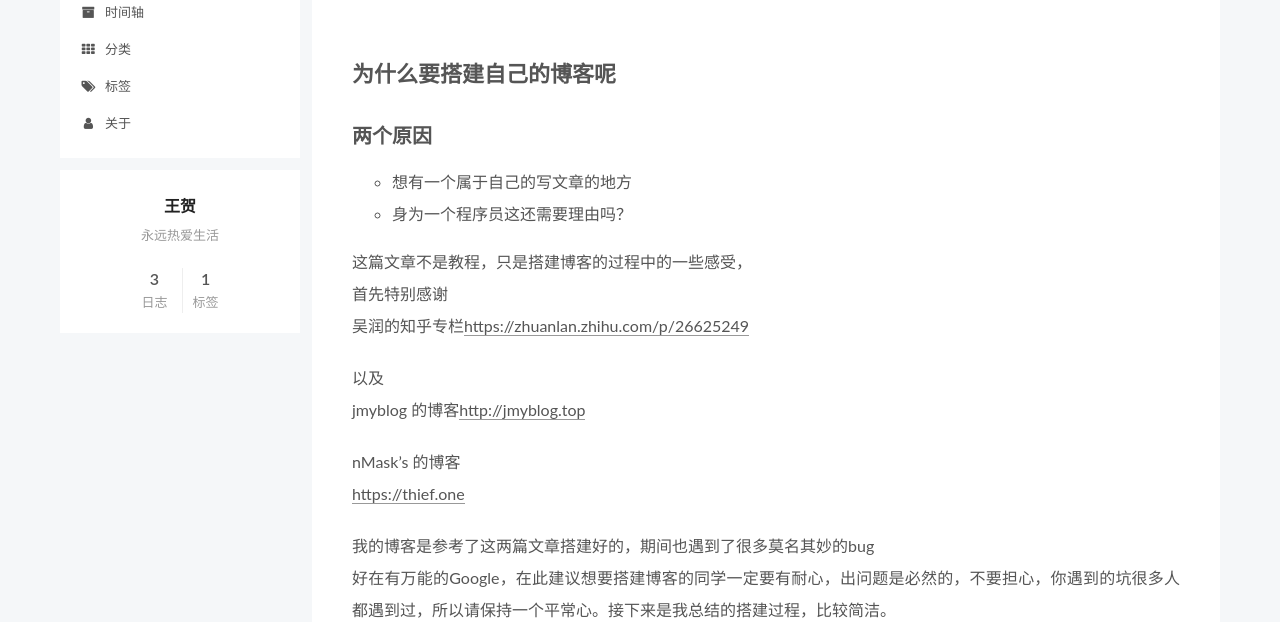
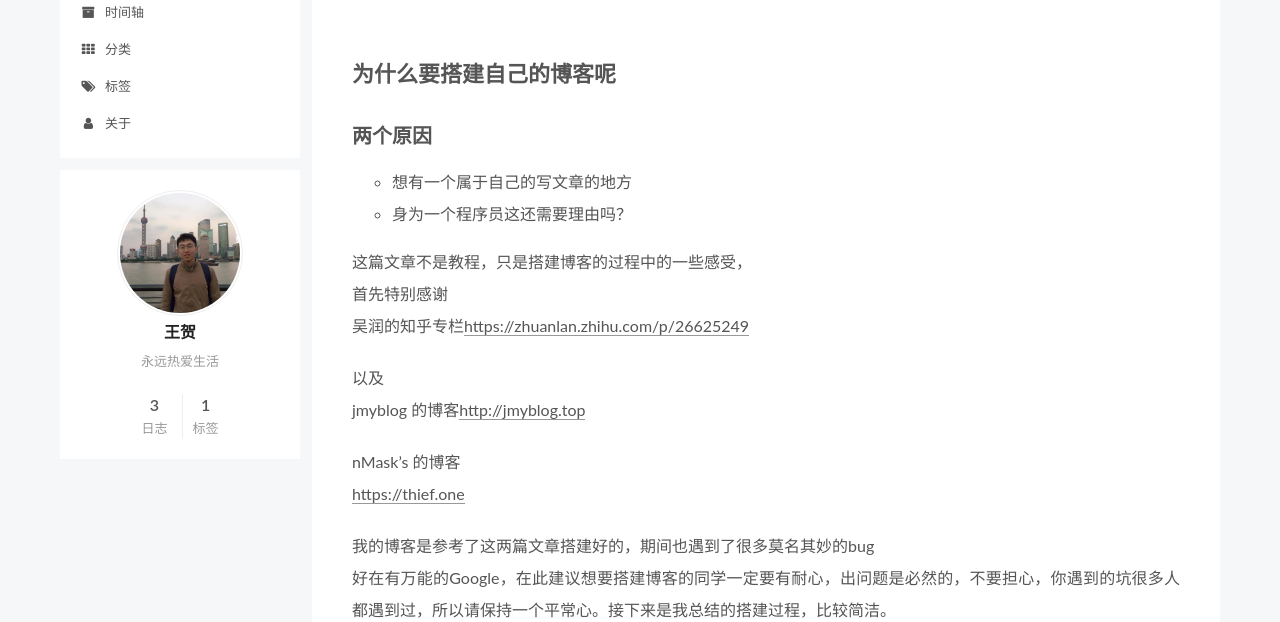
Before and after one commit to haitang10/haitang10.github.io, a plain HTML site: page index.html in a window 1280 px wide. Shown: the part 178-800 px from the top of the page. Drawn offline with Linux system fonts and the light colour scheme.

Commit message:
Site updated: 2018-08-24 21:33:20

```diff
--- a/css/main.css
+++ b/css/main.css
@@ -1852,7 +1852,7 @@ img:hover {
   width: 4px;
   height: 4px;
   border-radius: 50%;
-  background: #70f260;
+  background: #ffe8e8;
 }
 .links-of-blogroll {
   font-size: 13px;
--- a/index.html
+++ b/index.html
@@ -313,7 +313,7 @@
     <span hidden itemprop="author" itemscope itemtype="http://schema.org/Person">
       <meta itemprop="name" content="王贺">
       <meta itemprop="description" content="永远热爱生活">
-      <meta itemprop="image" content="/images/avatar.gif">
+      <meta itemprop="image" content="/images/avatar.jpg">
     </span>
 
     <span hidden itemprop="publisher" itemscope itemtype="http://schema.org/Organization">
@@ -480,7 +480,7 @@
     <span hidden itemprop="author" itemscope itemtype="http://schema.org/Person">
       <meta itemprop="name" content="王贺">
       <meta itemprop="description" content="永远热爱生活">
-      <meta itemprop="image" content="/images/avatar.gif">
+      <meta itemprop="image" content="/images/avatar.jpg">
     </span>
 
     <span hidden itemprop="publisher" itemscope itemtype="http://schema.org/Organization">
@@ -615,7 +615,7 @@
     <span hidden itemprop="author" itemscope itemtype="http://schema.org/Person">
       <meta itemprop="name" content="王贺">
       <meta itemprop="description" content="永远热爱生活">
-      <meta itemprop="image" content="/images/avatar.gif">
+      <meta itemprop="image" content="/images/avatar.jpg">
     </span>
 
     <span hidden itemprop="publisher" itemscope itemtype="http://schema.org/Organization">
@@ -770,6 +770,10 @@
       <section class="site-overview-wrap sidebar-panel sidebar-panel-active">
         <div class="site-overview">
           <div class="site-author motion-element" itemprop="author" itemscope itemtype="http://schema.org/Person">
+
+              <img class="site-author-image" itemprop="image"
+                src="/images/avatar.jpg"
+                alt="王贺" />
 
               <p class="site-author-name" itemprop="name">王贺</p>
               <p class="site-description motion-element" itemprop="description">永远热爱生活</p>
```
Also changed, not shown: 2018/08/23/hello-world/index.html (+5 -1 lines), 2018/08/23/test-my-site/index.html (+5 -1 lines), 2018/08/24/我的第一篇文章/index.html (+5 -1 lines), archives/2018/08/index.html (+4 -0 lines), archives/2018/index.html (+4 -0 lines), archives/index.html (+4 -0 lines), tags/博客/index.html (+4 -0 lines).
